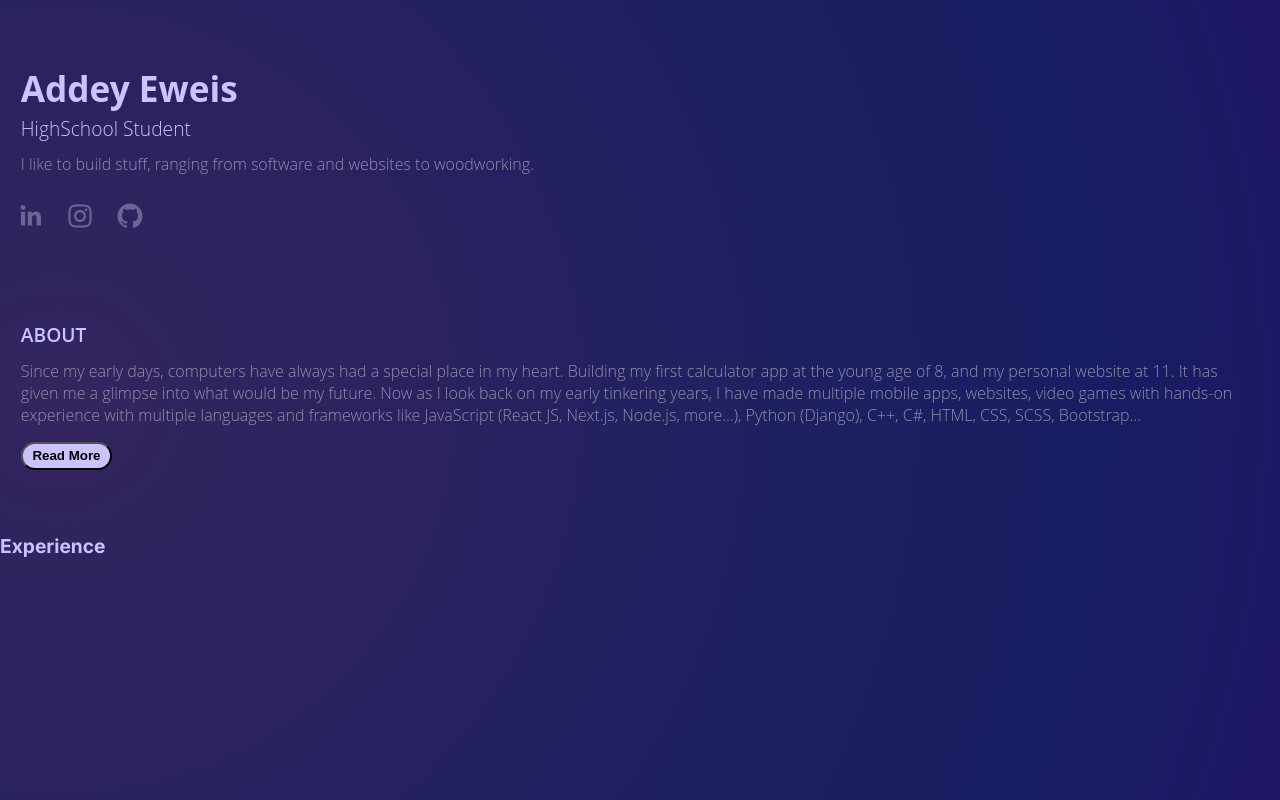
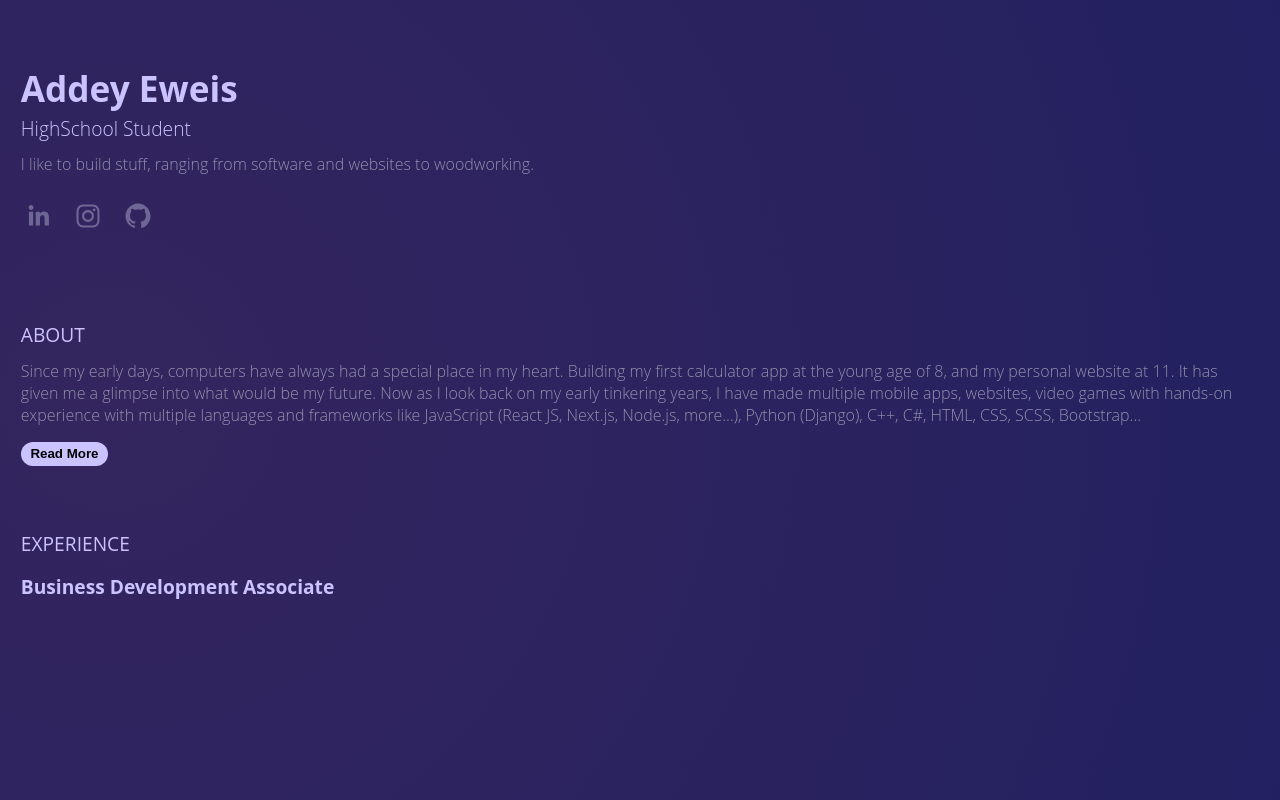
Before and after one commit to addey-eweis/addey_eweis_portfolio_website, a Next.js app: page / in a window 1280 px wide. Built offline with nearby package versions, Linux system fonts and the light colour scheme.

Commit message:
Added Non-Fixed Info + Experience Template

```diff
--- a/components/Header/MyInfoLanding.module.scss
+++ b/components/Header/MyInfoLanding.module.scss
@@ -1,11 +1,10 @@
 .fixedInfo{
   display: flex;
   flex-direction: column;
-  margin: 4rem 0.8rem;
+  margin: 4rem 0;
   font-family: "Open Sans", sans-serif;
 
   .infoWritten{
-      padding: 0 .5rem;
     .name{
       font-size: 2.2rem;
       font-weight: 700;
@@ -34,9 +33,8 @@
   .bioContainer{
       height: max-content;
       margin-top: 4rem;
-      padding: 0 .5rem;
     .bioTitle{
-      font-weight: 600;
+      font-weight: 500;
       //
     }
     .bio{
@@ -47,6 +45,8 @@
       padding: .3rem .6rem;
       border-radius: 2rem;
       font-weight: bold;
+      border: none;
+
     }
   }
 }
--- a/components/Header/NonFixedInfo.module.scss
+++ b/components/Header/NonFixedInfo.module.scss
@@ -0,0 +1,20 @@
+
+
+
+
+
+.nonFixedInfoContainer{
+  display: flex;
+  flex-direction: column;
+  font-family: "Open Sans", sans-serif;
+  .experienceTitle{
+    font-weight: 500;
+    margin-bottom: 1rem;
+  }
+
+  .experienceContainer{
+    .jobTitle{
+
+    }
+  }
+}
--- a/components/Header/NonFixedInfo.tsx
+++ b/components/Header/NonFixedInfo.tsx
@@ -1,11 +1,22 @@
 import styles from "@/components/Header/NonFixedInfo.module.scss";
 import React from "react";
+import exp from "constants";
+import Link from "next/link";
 
 export default function NonFixedInfo(){
+    function experienceObject(jobTitle:String, companyName: String, startDate:String, endDate:String, roleName:String, jobDescription: String, companyHref: String){
+        return(
+            <div className={styles.experienceContainer}>
+                <Link href={companyHref.toString()}><h1 className={styles.jobTitle}>{jobTitle}</h1></Link>
+            </div>
+        )
+    }
+
     return(
         <>
-            <section>
-                <h1>Experience</h1>
+            <section className={styles.nonFixedInfoContainer}>
+                <h1 className={styles.experienceTitle}>EXPERIENCE</h1>
+                {experienceObject("Business Development Associate", "sdf", "sdf", "sdsf", "sdf", "sdfsdf", "https://www.dietica-health.com/")}
             </section>
         </>
     )
--- a/styles/Home.module.scss
+++ b/styles/Home.module.scss
@@ -1,7 +1,8 @@
 .main{
-  background: radial-gradient(circle, rgb(52, 37, 94), rgb(23, 30, 98), rgb(55, 0, 106));
+  background: radial-gradient(circle, rgb(52, 37, 94), rgb(23, 30, 98));
   background-size: 200% 400%;
-  animation: gradient 15s ease infinite;
+  animation: gradient 10s ease infinite;
+  padding: 0 1.3rem;
 
 }
 @keyframes gradient {
```
